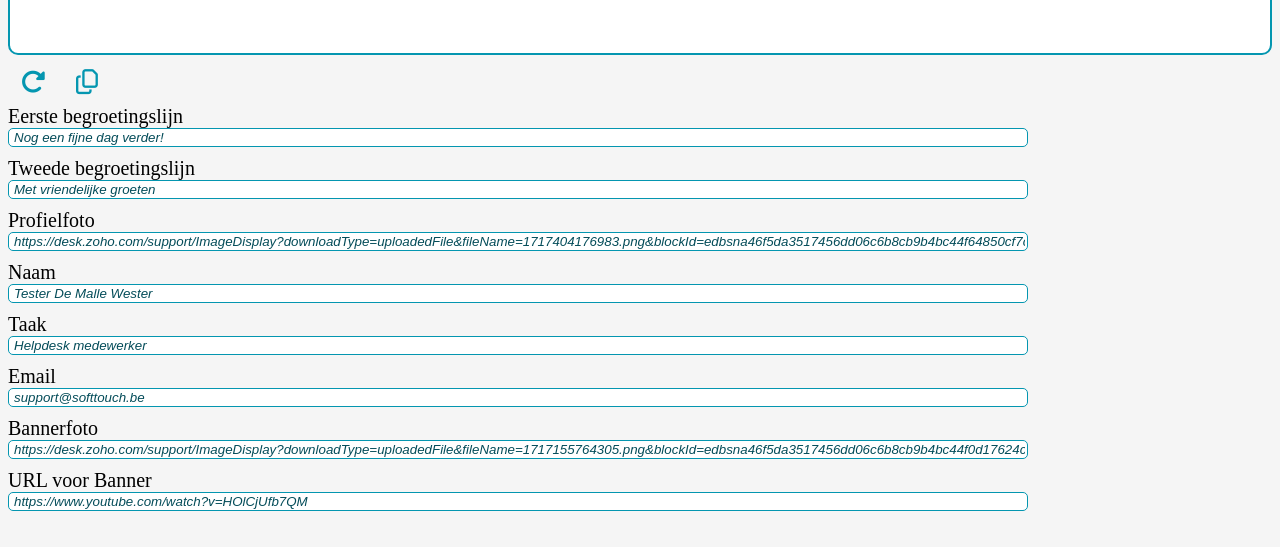
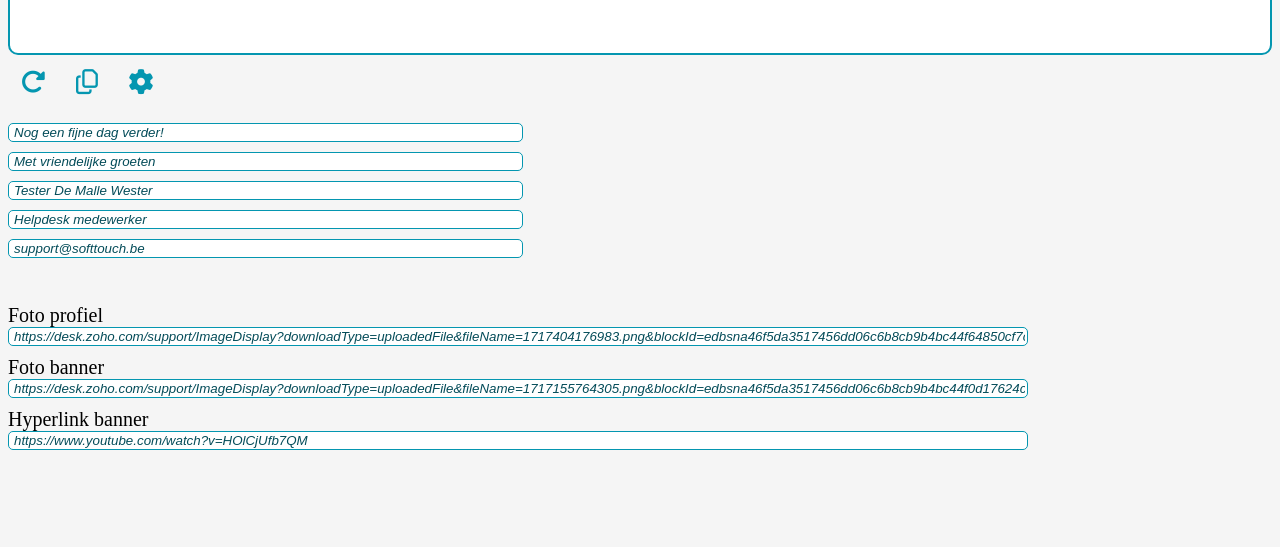
Before and after one commit to SanderSoftTouch/ZOHOBanner, a plain HTML site: page index.html in a window 1280 px wide. Shown: the part 358-905 px from the top of the page. After the commit the page ends 826 px from the top, so only its background shows below. Drawn offline with Linux system fonts and the light colour scheme.

Commit message:
css final

```diff
--- a/index.html
+++ b/index.html
@@ -41,7 +41,18 @@
             font-size: 20px;
         }
 
-        .inputField {
+        .inputField1 {
+            border: 1px solid #0496b0;
+            width: 40%;
+            min-width: 150px;
+            color: #044c59;
+            border-radius: 5px;
+            margin-bottom:  10px;
+            font-style: oblique;
+            padding-left: 5px;
+        }
+
+        .inputField2 {
             border: 1px solid #0496b0;
             width: 80%;
             color: #044c59;
@@ -133,8 +144,29 @@
 
      <button class="buttons" onclick="exchange()"><i class="fa-solid fa-rotate-right"></i></button>
      <button class="buttons" onclick="copy()"><i class="fa-regular fa-copy"></i></button>
+     <button class="buttons"><i class="fa-solid fa-gear"></i></button>
+
 
      <form>
+        <br>
+
+        <input class="inputField1" type="text" id="fline" placeholder="First Line" name="fline" value=""><br>
+        <input class="inputField1" type="text" id="sline" placeholder="Second Line" name="sline" value=""><br>
+        <input class="inputField1" type="text" id="naam_" placeholder="Naam" name="naam" value=""><br>
+        <input class="inputField1" type="text" id="Taak_" placeholder="Taak / Job" name="Taak_" value=""><br>
+        <input class="inputField1" type="text" id="Mail_" placeholder="Email" name="Mail_" value=""><br>
+
+        <br><br>
+
+        <label class="inputText" for="url">Foto profiel</label><br>
+        <input class="inputField2" type="text" id="profo_" name="profo" placeholder="Eerst foto uploaden in Zoho, link hier plakken"><br>
+        <label class="inputText" for="url">Foto banner</label><br>
+        <input class="inputField2" type="text" id="Banner_" name="Banner" placeholder="Eerst foto uploaden in Zoho, link hier plakken"><br>
+        <label class="inputText" for="url">Hyperlink banner</label><br>
+        <input class="inputField2" type="text" id="url" name="url" value=""><br>
+    </form>
+
+     <!-- <form>
         <label class="inputText" for="fline">Eerste begroetingslijn</label><br>
         <input class="inputField" type="text" id="fline" name="fline" value=""><br>
         <label class="inputText" for="sline">Tweede begroetingslijn</label><br>
@@ -151,7 +183,7 @@
         <input class="inputField" type="text" id="Banner_" name="Banner" placeholder="Eerst foto uploaden in Zoho, link hier plakken"><br>
         <label class="inputText" for="url">URL voor Banner</label><br>
         <input class="inputField" type="text" id="url" name="url" value=""><br><br>
-    </form>
+    </form>-->
 
     <script src="./Zoho.js"></script>
 </body>
```
